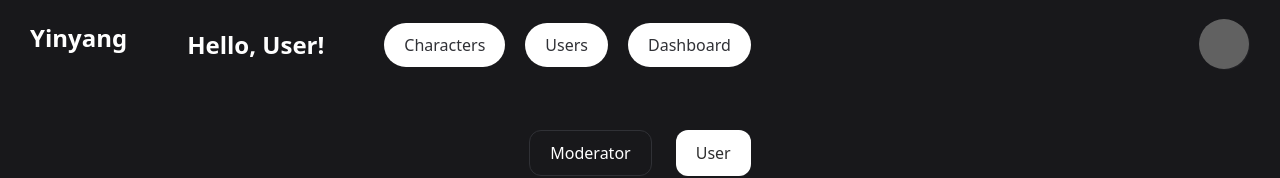
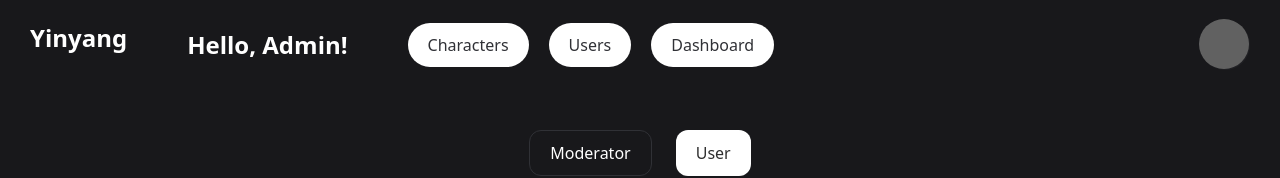
Before and after one commit to samirertt/yinyang, a React (Vite) app in the folder Frontend/: page /AdminDashboard/Edit in a window 1280 px wide. Shown: the top 178 px of the page. Built offline with nearby package versions, Linux system fonts and the light colour scheme; grey boxes are pictures that could not be loaded.

Commit message:
adminDashboard login required

```diff
--- a/Frontend/src/components/NavBar.tsx
+++ b/Frontend/src/components/NavBar.tsx
@@ -70,7 +70,7 @@ function NavBar(props: { logged: any; admin: any }) {
           }}
           className="loggedIn"
         >
-          Hello, User!
+          Hello, Admin!
         </div>
       )}
 
--- a/Frontend/src/pages/AdminDashboard.tsx
+++ b/Frontend/src/pages/AdminDashboard.tsx
@@ -1,11 +1,16 @@
 import { useState } from "react";
 import NavBar from "../components/NavBar";
 import CharactersBarGraph from "../components/AdminDashboardComponents/CategoriesBarGraph";
-
+import { useLocation, Navigate } from "react-router-dom"; // Import useLocation hook
 
 function AdminDashboard()
 {
-
+  const location = useLocation();
+  const username = location.state?.username; // Fallback to 'Guest' if username is not available
+  // Redirect if no username (not logged in)
+  if (!username) {
+    return <Navigate to="/Login" replace />;
+  }
     const allCategories = [
         {
           title: "Friendly",
```
